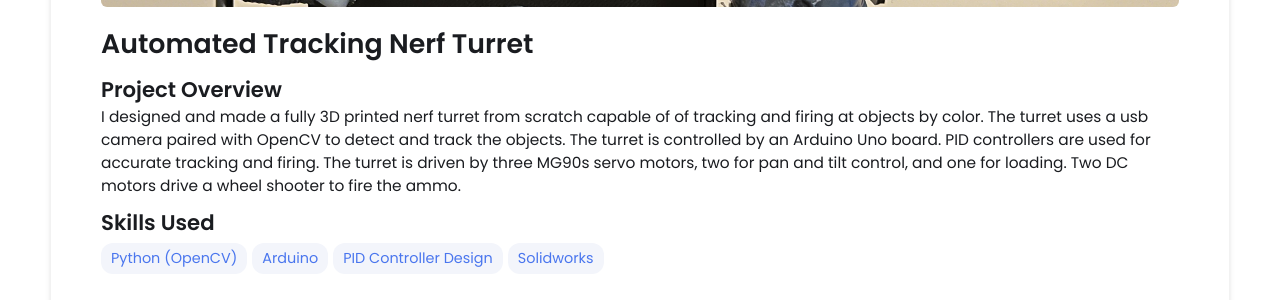
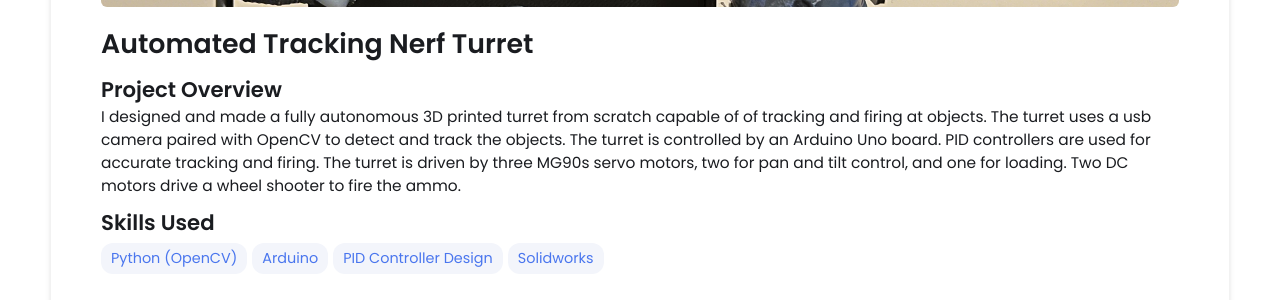
Before and after one commit to dylanhammond-11/dylanhammond-11.github.io, a Jekyll site: the page built from _projects/auto-nerf-turret/index.md, in a window 1280 px wide. Shown: the part 483-783 px from the top of the page. Built offline with Jekyll 4.4.1, drawn with Linux system fonts in a browser that asks for light colours.

Commit message:
Revise description of automated nerf turret
Updated project description to emphasize autonomy of the turret.

```diff
--- a/_projects/auto-nerf-turret/index.md
+++ b/_projects/auto-nerf-turret/index.md
@@ -2,7 +2,7 @@
 layout: post
 title: Automated Tracking Nerf Turret
 description: |
-  I designed and made a fully 3D printed nerf turret from scratch capable of of tracking and firing at objects by color. The turret uses a usb camera paired with OpenCV to detect and track the objects. The turret is controlled by an Arduino Uno board. PID controllers are used for accurate tracking and firing.
+  I designed and made a fully autonomous 3D printed turret from scratch capable of of tracking and firing at objects. The turret uses a usb camera paired with OpenCV to detect and track the objects. The turret is controlled by an Arduino Uno board. PID controllers are used for accurate tracking and firing.
   The turret is driven by three MG90s servo motors, two for pan and tilt control, and one for loading. Two DC motors drive a wheel shooter to fire the ammo.
 skills:
 - Python (OpenCV)
```
